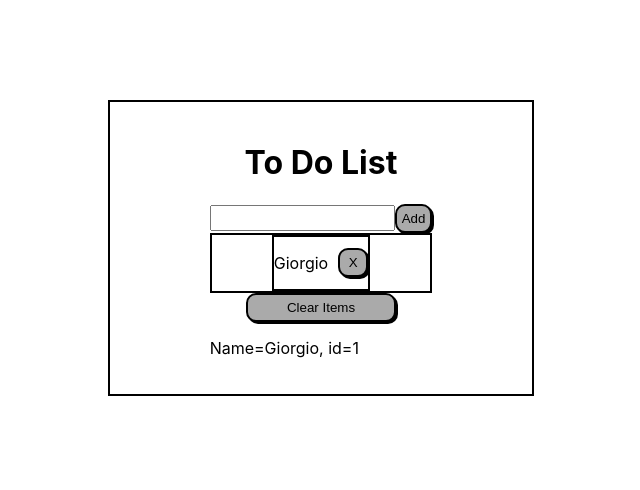
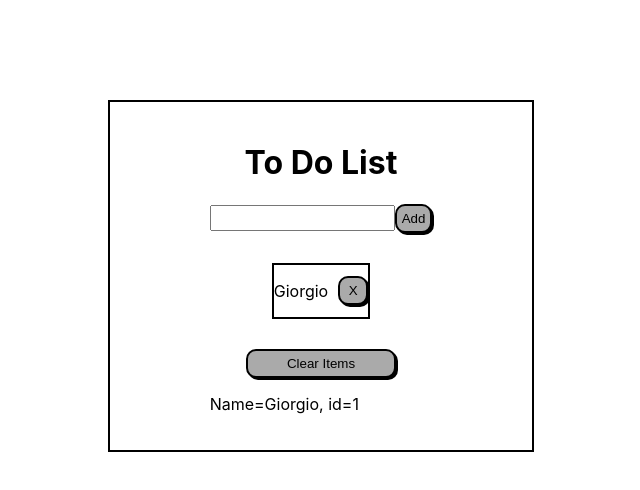
Before and after one commit to stefano-galati/to-do-list-React, a React (Create React App) app: page / in a window 1280 px wide. Shown: the top 490 px of the page, without its empty margins (319-959 px from the left). Built offline with nearby package versions, Linux system fonts and the light colour scheme.

Commit message:
Element not added if already present

```diff
--- a/src/App.css
+++ b/src/App.css
@@ -1,6 +1,6 @@
 main{
     border: 2px solid black;
-    margin: 100px auto 0 auto;
+    margin: 100px auto 100px auto;
     width: fit-content;
     padding: 20px 100px 20px 100px;
 }
@@ -20,3 +20,9 @@ button{
 button:hover{
     background-color: #666666;
 }
+button:active{
+    position: relative;
+    left: 2px;
+    top: 2px;
+    box-shadow: 0 0;
+}
--- a/src/Components/Container/Container.css
+++ b/src/Components/Container/Container.css
@@ -1,5 +1,6 @@
 .container{
-    border: 2px solid black;
+    margin: 30px auto 30px auto;
+    /*border: 2px solid black;*/
     display: flex;
     flex-direction: column;
     justify-content: center;
--- a/src/Components/Textbox/Textbox.jsx
+++ b/src/Components/Textbox/Textbox.jsx
@@ -9,10 +9,12 @@ export default function Textbox(props){
     }
 
     const handleAction = () => {
-        setItems(items => [...items, {name: text, id: maxID+1}])
-        setMaxID(n => n+1)
-        setText(text => "")
-        console.log(items, maxID, text)
+        if(text!=="" && items.find((element) => element.name === text) === undefined){
+            setItems(items => [...items, {name: text, id: maxID+1}])
+            setMaxID(n => n+1)
+            setText(text => "")
+            console.log(items, maxID, text)
+        }
     }
 
     return(<div>
```
